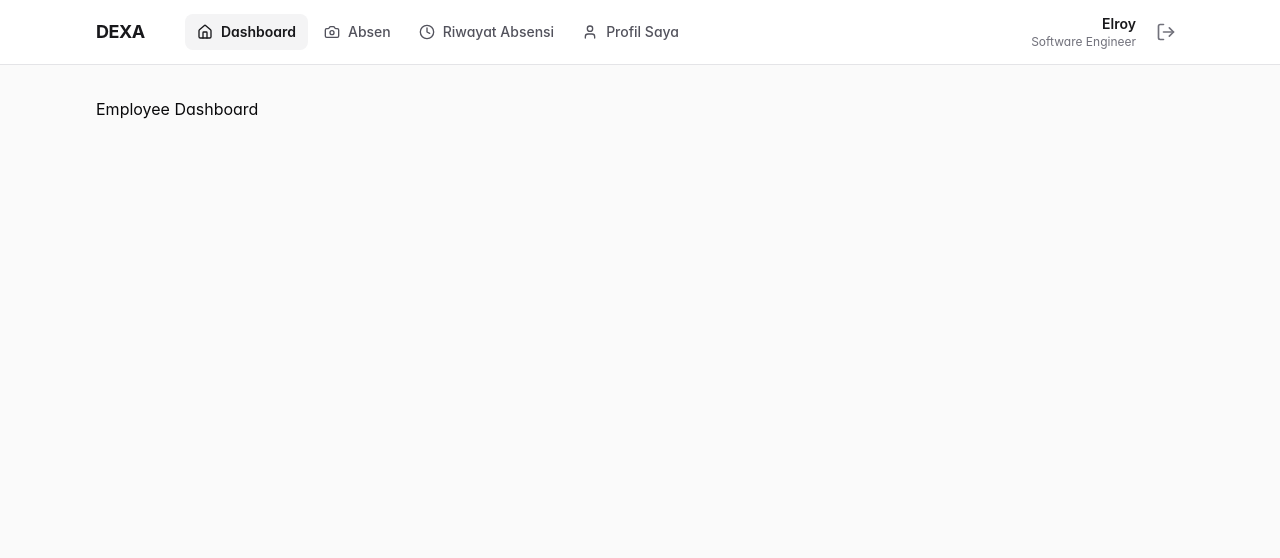
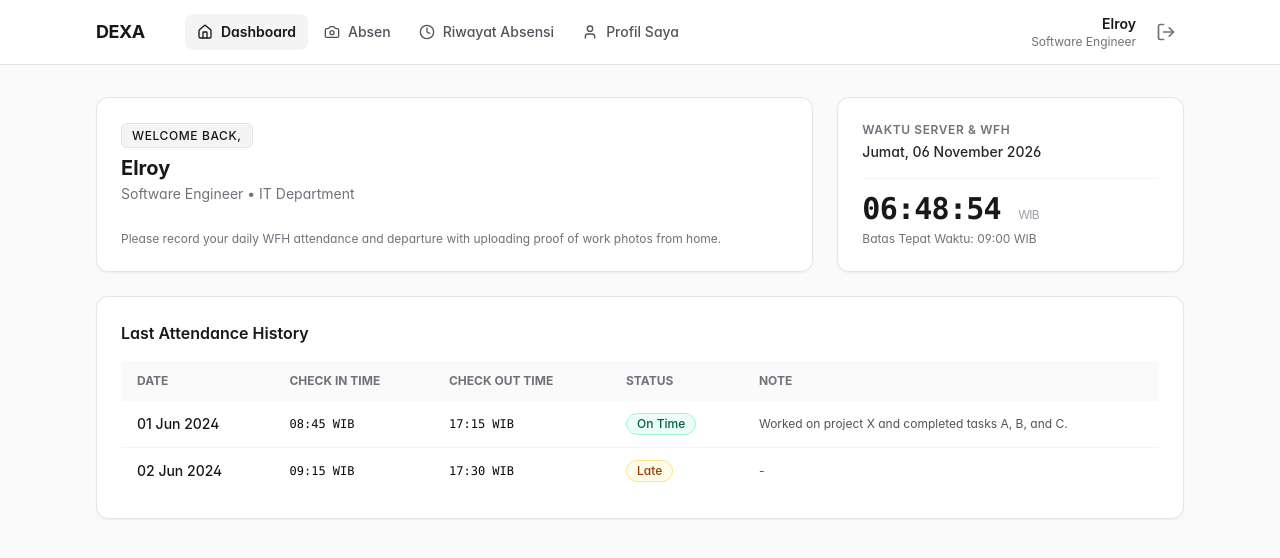
Before and after one commit to elroypedrokameo/attendance-system, a React (Vite) app in the folder frontend/: page /employee/dashboard in a window 1280 px wide. Shown: the top 558 px of the page. Built offline with nearby package versions, Linux system fonts and the light colour scheme.

Commit message:
feat: employee dashboard screen

```diff
--- /dev/null
+++ b/frontend/src/components/ui/Badge.tsx
@@ -0,0 +1,40 @@
+import React from "react";
+
+type BadgeVariant =
+  | "ON_TIME"
+  | "LATE"
+  | "ACTIVE"
+  | "INACTIVE"
+  | "ADMIN"
+  | "EMPLOYEE"
+  | "default";
+
+interface BadgeProps {
+  variant?: BadgeVariant;
+  children: React.ReactNode;
+  className?: string;
+}
+
+export const Badge: React.FC<BadgeProps> = ({
+  variant = "default",
+  children,
+  className = "",
+}) => {
+  const styles: Record<BadgeVariant, string> = {
+    ON_TIME: "bg-emerald-50 text-emerald-800 border-emerald-200",
+    LATE: "bg-amber-50 text-amber-800 border-amber-200",
+    ACTIVE: "bg-zinc-900 text-zinc-50 border-zinc-900",
+    INACTIVE: "bg-zinc-100 text-zinc-600 border-zinc-200",
+    ADMIN: "bg-zinc-100 text-zinc-900 border-zinc-300 font-semibold",
+    EMPLOYEE: "bg-zinc-100 text-zinc-900 border-zinc-300 font-medium",
+    default: "bg-zinc-100 text-zinc-800 border-zinc-200",
+  };
+
+  return (
+    <span
+      className={`inline-flex items-center px-2.5 py-0.5 rounded-full text-xs font-medium border ${styles[variant]} ${className}`}
+    >
+      {children}
+    </span>
+  );
+};
--- /dev/null
+++ b/frontend/src/components/ui/LiveClock.tsx
@@ -0,0 +1,41 @@
+import React, { useState, useEffect } from "react";
+import dayjs from "dayjs";
+import "dayjs/locale/id";
+
+dayjs.locale("id");
+
+export const LiveClock: React.FC = () => {
+  const [time, setTime] = useState(dayjs());
+
+  useEffect(() => {
+    const timer = setInterval(() => {
+      setTime(dayjs());
+    }, 1000);
+    return () => clearInterval(timer);
+  }, []);
+
+  return (
+    <div className="bg-white p-6 rounded-xl border border-zinc-200 shadow-xs flex flex-col justify-between h-full">
+      <div>
+        <p className="text-xs font-semibold uppercase tracking-wider text-zinc-500">
+          Waktu Server & WFH
+        </p>
+        <p className="text-sm font-medium text-zinc-800 mt-1">
+          {time.format("dddd, DD MMMM YYYY")}
+        </p>
+      </div>
+
+      <div className="mt-4 pt-3 border-t border-zinc-100">
+        <p className="text-2xl sm:text-3xl font-mono font-bold text-zinc-900 tracking-tight">
+          {time.format("HH:mm:ss")}{" "}
+          <span className="text-xs font-sans text-zinc-400 font-normal">
+            WIB
+          </span>
+        </p>
+        <p className="text-xs text-zinc-500 mt-1">
+          Batas Tepat Waktu: 09:00 WIB
+        </p>
+      </div>
+    </div>
+  );
+};
--- a/frontend/src/pages/Login.tsx
+++ b/frontend/src/pages/Login.tsx
@@ -2,15 +2,19 @@ import { Button } from "@/components/ui/Button";
 import { Input } from "@/components/ui/Input";
 import { LogIn } from "lucide-react";
 import { useState } from "react";
+import { useNavigate } from "react-router-dom";
 
 const Login = () => {
   const [email, setEmail] = useState("");
   const [password, setPassword] = useState("");
 
+  const navigate = useNavigate();
+
   const handleSubmit = (e: React.FormEvent<HTMLFormElement>) => {
     e.preventDefault();
     console.log("Email:", email);
     console.log("Password:", password);
+    navigate("/employee/dashboard");
   };
 
   return (
--- a/frontend/src/pages/employee/Dashboard.tsx
+++ b/frontend/src/pages/employee/Dashboard.tsx
@@ -1,5 +1,117 @@
+import { Badge } from "@/components/ui/Badge";
+import { LiveClock } from "@/components/ui/LiveClock";
+import dayjs from "dayjs";
+
+type HistoryData = {
+  id: number;
+  date: string;
+  checkInTime: string;
+  checkOutTime: string | null;
+  status: "ON_TIME" | "LATE";
+  note: string;
+};
+
 const Dashboard = () => {
-  return <div>Employee Dashboard</div>;
+  const historyData: HistoryData[] = [
+    {
+      id: 1,
+      date: "2024-06-01",
+      checkInTime: "2024-06-01T08:45:00",
+      checkOutTime: "2024-06-01T17:15:00",
+      status: "ON_TIME",
+      note: "Worked on project X and completed tasks A, B, and C.",
+    },
+    {
+      id: 2,
+      date: "2024-06-02",
+      checkInTime: "2024-06-02T09:15:00",
+      checkOutTime: "2024-06-02T17:30:00",
+      status: "LATE",
+      note: "",
+    },
+  ];
+
+  return (
+    <div className="space-y-6">
+      <div className="grid grid-cols-1 md:grid-cols-3 gap-6">
+        <div className="md:col-span-2 bg-white p-6 rounded-xl border border-zinc-200 shadow-xs flex flex-col justify-between">
+          <div>
+            <span className="text-xs font-medium uppercase tracking-wider text-zinc-900 bg-zinc-100 px-2.5 py-1 rounded-md border border-zinc-200">
+              Welcome Back,
+            </span>
+            <h2 className="text-xl font-bold text-zinc-900 mt-2">Elroy</h2>
+            <p className="text-sm text-zinc-500 mt-0.5">
+              Software Engineer • IT Department
+            </p>
+          </div>
+          <p className="text-xs text-zinc-500 mt-4">
+            Please record your daily WFH attendance and departure with uploading
+            proof of work photos from home.
+          </p>
+        </div>
+
+        <LiveClock />
+      </div>
+
+      <div className="bg-white p-6 rounded-xl border border-zinc-200 shadow-xs">
+        <div className="flex items-center justify-between mb-4">
+          <h3 className="text-base font-semibold text-zinc-900">
+            Last Attendance History
+          </h3>
+        </div>
+
+        <div className="overflow-x-auto">
+          <table className="w-full text-left text-sm">
+            <thead className="bg-zinc-50 text-zinc-500 uppercase text-xs font-semibold">
+              <tr>
+                <th className="px-4 py-3">Date</th>
+                <th className="px-4 py-3">Check In Time</th>
+                <th className="px-4 py-3">Check Out Time</th>
+                <th className="px-4 py-3">Status</th>
+                <th className="px-4 py-3">Note</th>
+              </tr>
+            </thead>
+            <tbody className="divide-y divide-zinc-100">
+              {historyData && historyData.length > 0 ? (
+                historyData.map((item: HistoryData) => (
+                  <tr key={item.id} className="hover:bg-zinc-50/75">
+                    <td className="px-4 py-3 font-medium text-zinc-900">
+                      {dayjs(item.date).format("DD MMM YYYY")}
+                    </td>
+                    <td className="px-4 py-3 font-mono text-xs">
+                      {dayjs(item.checkInTime).format("HH:mm")} WIB
+                    </td>
+                    <td className="px-4 py-3 font-mono text-xs">
+                      {item.checkOutTime
+                        ? `${dayjs(item.checkOutTime).format("HH:mm")} WIB`
+                        : "-"}
+                    </td>
+                    <td className="px-4 py-3">
+                      <Badge variant={item.status}>
+                        {item.status === "ON_TIME" ? "On Time" : "Late"}
+                      </Badge>
+                    </td>
+                    <td className="px-4 py-3 text-xs text-zinc-600 truncate max-w-xs">
+                      {item.note || "-"}
+                    </td>
+                  </tr>
+                ))
+              ) : (
+                <tr>
+                  <td
+                    colSpan={5}
+                    className="px-4 py-6 text-center text-xs text-zinc-400"
+                  >
+                    No attendance history available.
+                  </td>
+                </tr>
+              )}
+            </tbody>
+          </table>
+        </div>
+      </div>
+    </div>
+  );
 };
 
 export default Dashboard;
```
